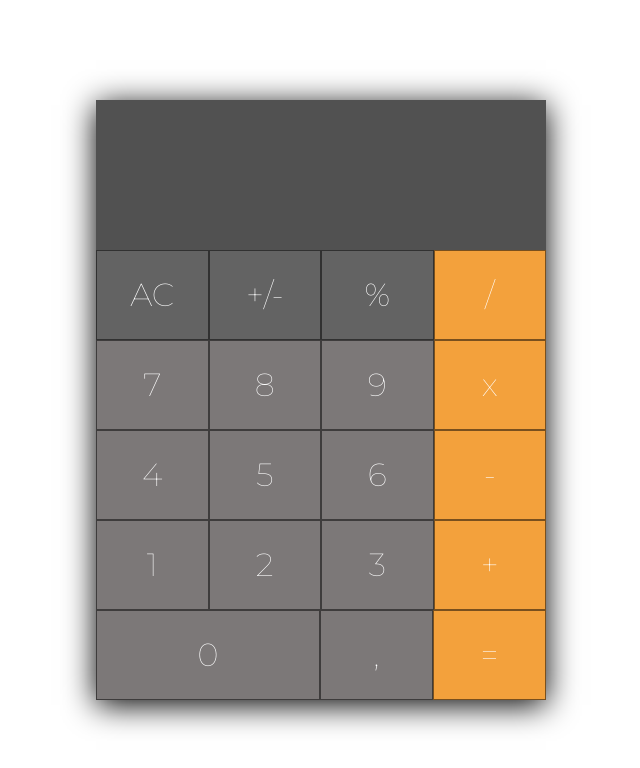
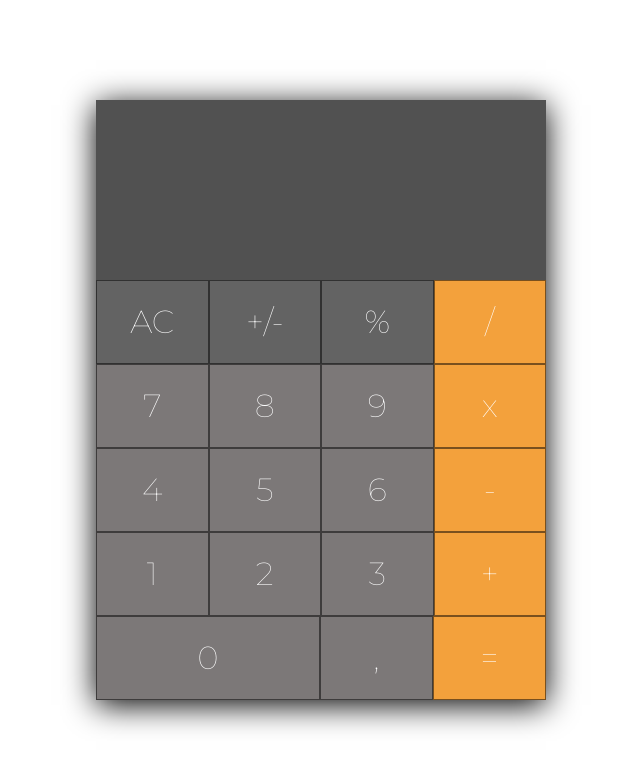
Before and after one commit to enesmozer/calculator, a website: page index.html in a window 1280 px wide. Shown: the whole page, without its empty margins (319-959 px from the left). Drawn offline with Linux system fonts and the light colour scheme.

Commit message:
change naming

```diff
--- a/index.html
+++ b/index.html
@@ -7,8 +7,9 @@
     <link rel="stylesheet" href="/main.css" />
   </head>
   <body>
+    <div class="container">
+      <div class="screen"></div>
       <div class="calculator">
-      <div class="screen"></div>
           <div class="row">
             <div class="calculator-item advance">AC</div>
             <div class="calculator-item advance">+/-</div>
@@ -39,5 +40,6 @@
             <div class="calculator-item operator">=</div>
       </div>
       </div>
+    </div>
   </body>
 </html>
--- a/scss/calculator.scss
+++ b/scss/calculator.scss
@@ -1,15 +1,15 @@
-@import url('https://fonts.googleapis.com/css2?family=Montserrat:wght@100;400&display=swap');
+@import url("https://fonts.googleapis.com/css2?family=Montserrat:wght@100;400&display=swap");
 
 body {
   height: 100vh;
   display: flex;
   justify-content: center;
   align-items: center;
-  font-family: 'Montserrat', sans-serif;
+  font-family: "Montserrat", sans-serif;
   font-weight: 100;
   color: white;
 }
-.calculator {
+.container {
   @include mq() {
     height: 600px;
     width: 450px;
@@ -21,17 +21,15 @@ body {
   box-shadow: 0 5px 30px rgba(black, 1);
   .screen {
     width: 100%;
-    height: 25%;
+    height: 30%;
     background-color: #515151;
   }
-  .operation {
-    height: 75;
-  }
+  .calculator {
+    height: 70%;
     .row {
       display: flex;
       justify-content: space-evenly;
-    height: 15%;
-    text-align: center;
+      height: 20%;
     }
     &-item {
       width: 25%;
@@ -41,7 +39,6 @@ body {
       font-size: 2rem;
       border: 0.5px solid rgba(black, 0.5);
     }
-
     .zero {
       width: 50%;
     }
@@ -55,3 +52,4 @@ body {
       background-color: #f3a13c;
     }
   }
+}
```
Also changed, not shown: main.css. Lines whose indentation alone changed are shown as unchanged.
